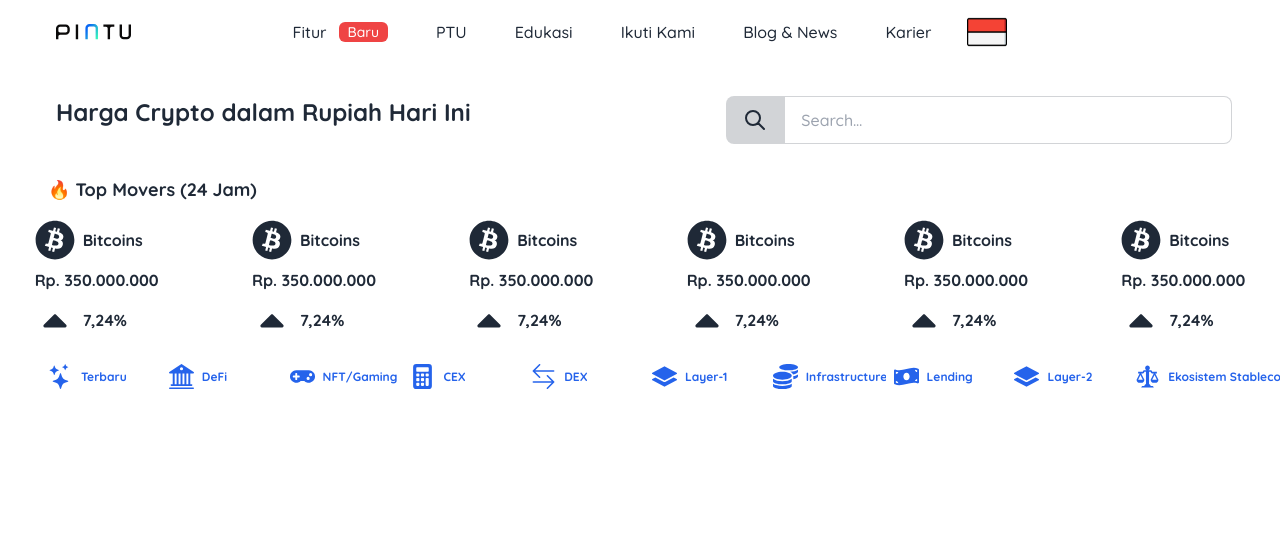
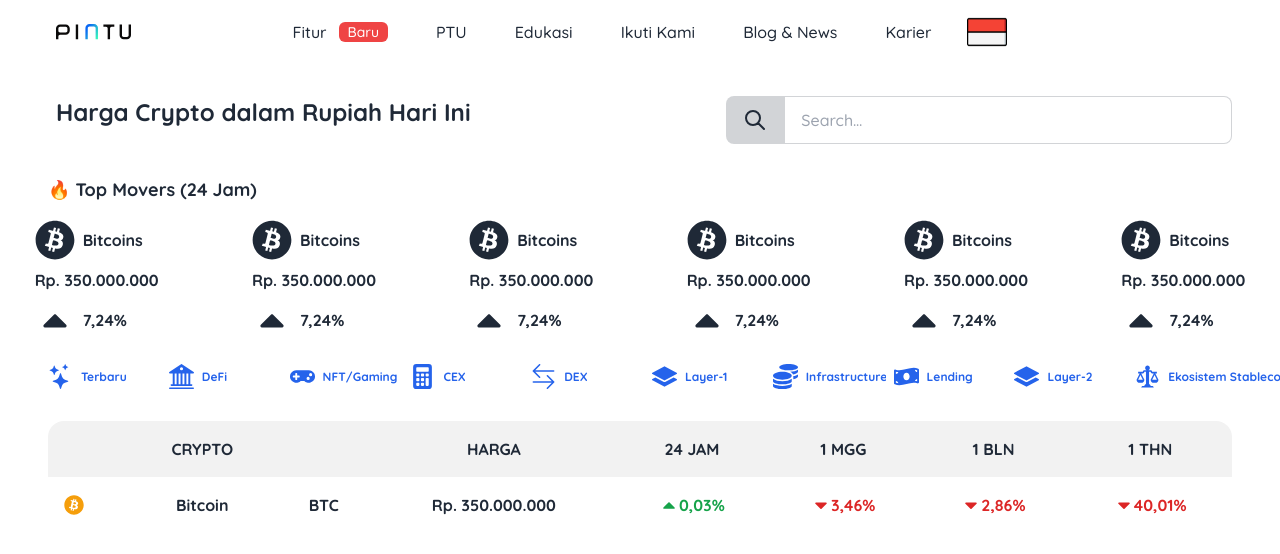
Before and after one commit to radenmasabdul/CryptoApp, a React (Vite) app: page / in a window 1280 px wide. Shown: the top 554 px of the page. Built offline with nearby package versions, Linux system fonts and the light colour scheme.

Commit message:
crypto list

```diff
--- a/src/App.jsx
+++ b/src/App.jsx
@@ -4,6 +4,7 @@
 import UpContent from "./components/UpContent";
 import Content from "./components/Content";
 import ContentList from "./components/ContentList";
+import CryptoList from "./components/CryptoList";
 
 const App = () => {
   return (
@@ -12,6 +13,7 @@
       <UpContent />
       <Content />
       <ContentList />
+      <CryptoList />
     </>
   );
 };
--- a/src/components/Content.jsx
+++ b/src/components/Content.jsx
@@ -1,7 +1,6 @@
 import React from "react";
 
-import { FaBitcoin } from "react-icons/fa";
-import { FaCaretUp } from "react-icons/fa";
+import { FaBitcoin, FaCaretUp } from "react-icons/fa";
 
 const Content = () => {
   return (
--- a/src/components/ContentList.jsx
+++ b/src/components/ContentList.jsx
@@ -16,7 +16,7 @@
   return (
     <div className="overflow-x-scroll lg:overflow-hidden">
       <div className="container">
-        <div className="grid grid-flow-col md:grid-cols-2 lg:grid-cols-10 gap-2 mx-10">
+        <div className="grid grid-flow-col md:grid-cols-2 lg:grid-cols-10 gap-2 lg:mx-10">
           <div className="justify-center rounded-md py-2 bg-white cursor-pointer hover:bg-blue-200">
             <div className="grid grid-flow-row auto-rows-max ">
               <div className="grid grid-flow-col auto-cols-max items-center">
--- /dev/null
+++ b/src/components/CryptoList.jsx
@@ -0,0 +1,62 @@
+import React from "react";
+
+import { FaBitcoin, FaCaretUp, FaCaretDown } from "react-icons/fa";
+
+const CryptoList = () => {
+  return (
+    <div className="overflow-x-auto lg:mx-12 py-6">
+      <table className="table w-full table-normal">
+        {/* head*/}
+        <thead className="text-center">
+          <tr>
+            <th></th>
+            <th>Crypto</th>
+            <th></th>
+            <th>Harga</th>
+            <th>24 JAM</th>
+            <th>1 MGG</th>
+            <th>1 BLN</th>
+            <th>1 THN</th>
+          </tr>
+        </thead>
+        <tbody className="text-center">
+          {/* row 1 */}
+          <tr>
+            <th>
+              <FaBitcoin size={20} className="fill-amber-500" />
+            </th>
+            <td className="font-bold">Bitcoin</td>
+            <td className="font-bold">BTC</td>
+            <td className="font-bold">Rp. 350.000.000</td>
+            <td>
+              <span className="flex flex-wrap justify-center items-center">
+                <FaCaretUp size={20} className="fill-green-600" />
+                <p className="font-bold text-green-600">0,03%</p>
+              </span>
+            </td>
+            <td>
+              <span className="flex flex-wrap justify-center items-center">
+                <FaCaretDown size={20} className="fill-red-600" />
+                <p className="font-bold text-red-600">3,46%</p>
+              </span>
+            </td>
+            <td>
+              <span className="flex flex-wrap justify-center items-center">
+                <FaCaretDown size={20} className="fill-red-600" />
+                <p className="font-bold text-red-600">2,86%</p>
+              </span>
+            </td>
+            <td>
+              <span className="flex flex-wrap justify-center items-center">
+                <FaCaretDown size={20} className="fill-red-600" />
+                <p className="font-bold text-red-600">40,01%</p>
+              </span>
+            </td>
+          </tr>
+        </tbody>
+      </table>
+    </div>
+  );
+};
+
+export default CryptoList;
```
